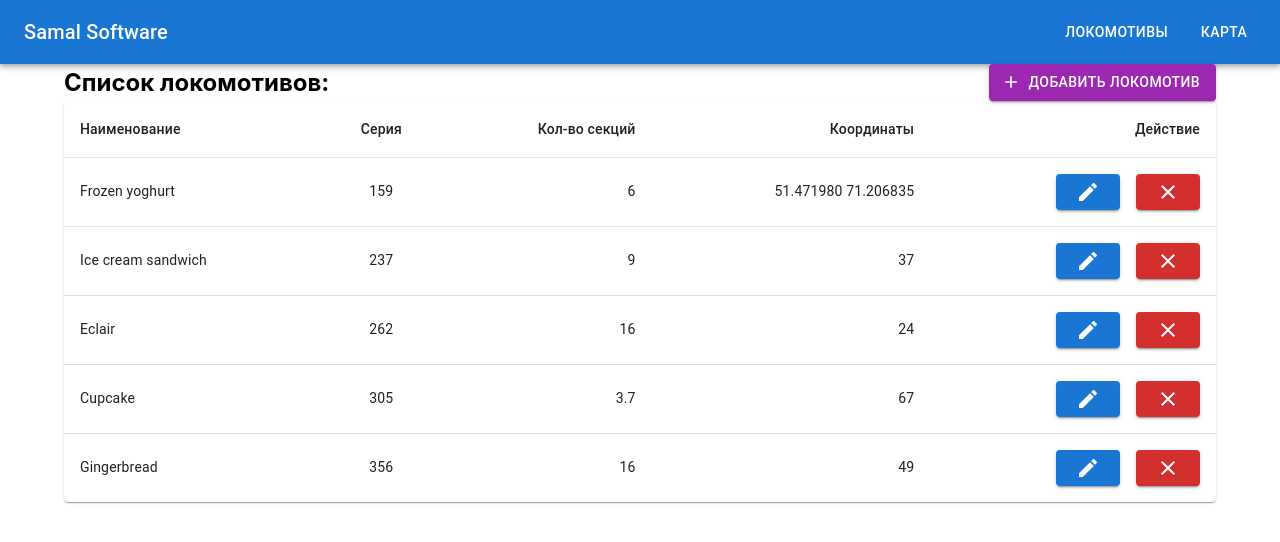
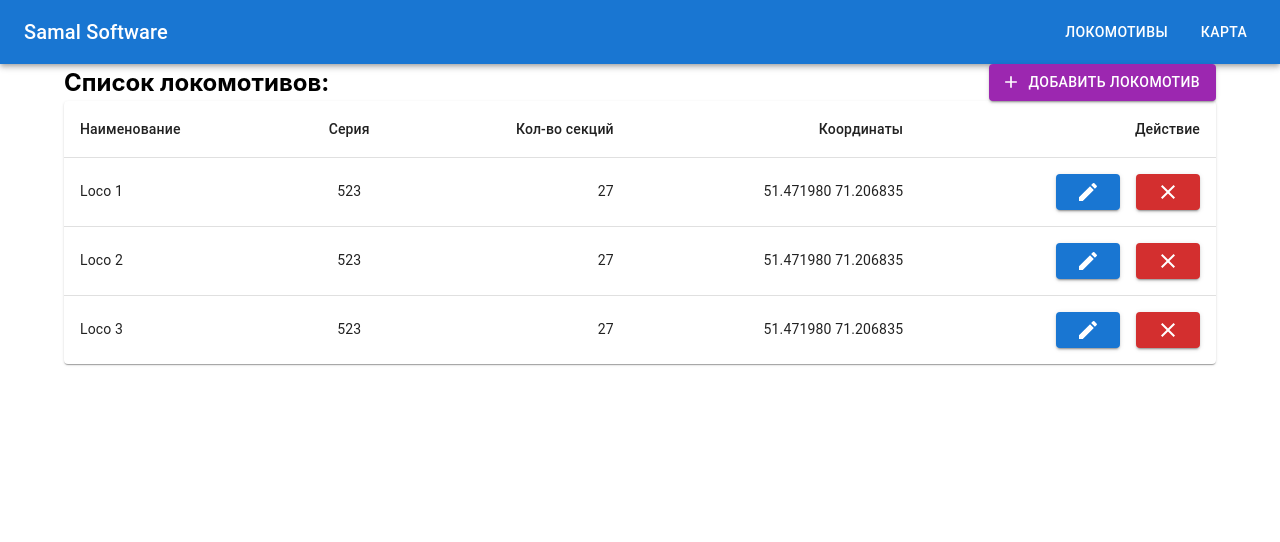
Before and after one commit to iamkniser/locomotives, a React (Create React App) app: page /locomotives-list in a window 1280 px wide. Shown: the top 542 px of the page. Built offline with nearby package versions, Linux system fonts and the light colour scheme.

Commit message:
refactoring

```diff
--- a/src/components/app/App.jsx
+++ b/src/components/app/App.jsx
@@ -12,7 +12,6 @@ function App() {
     <>
       <Navbar />
       <div className="wrapper">
-        {/* <h1>Our Gorgeous Application will be placed here!</h1> */}
         <Routes>
           <Route path="/locomotives-list" element={<LocomotivesList />} />
           <Route path="/map" element={<Map />} />
--- a/src/components/locomotives/LocomotiveItem.jsx
+++ b/src/components/locomotives/LocomotiveItem.jsx
@@ -0,0 +1,39 @@
+/* eslint-disable react/prop-types */
+import {
+  Button, Stack, TableCell, TableRow,
+} from '@mui/material';
+import React from 'react';
+import ClearIcon from '@mui/icons-material/Clear';
+import EditIcon from '@mui/icons-material/Edit';
+import { useDispatch } from 'react-redux';
+import { removeLocomotive } from '../../store/locomotiveSlice';
+
+function LocomotiveItem({ locomotive }) {
+  const dispatch = useDispatch();
+
+  const {
+    id, title, series, sections, coordinates,
+  } = locomotive;
+
+  return (
+    <TableRow
+      sx={{ '&:last-child td, &:last-child th': { border: 0 } }}
+    >
+      <TableCell component="th" scope="row">
+        {title}
+      </TableCell>
+      <TableCell align="center">{series}</TableCell>
+      <TableCell align="right">{sections}</TableCell>
+      <TableCell align="right">{coordinates}</TableCell>
+      <TableCell align="right">
+        <Stack direction="row" spacing={2} justifyContent="flex-end">
+          <Button variant="contained" color="primary"><EditIcon /></Button>
+          <Button variant="contained" color="error" onClick={() => dispatch(removeLocomotive(id))}><ClearIcon /></Button>
+        </Stack>
+      </TableCell>
+
+    </TableRow>
+  );
+}
+
+export default LocomotiveItem;
--- a/src/components/locomotives/LocomotivesList.jsx
+++ b/src/components/locomotives/LocomotivesList.jsx
@@ -11,25 +11,14 @@ import {
   Box, Button, Container, Stack,
 } from '@mui/material';
 import AddIcon from '@mui/icons-material/Add';
-import ClearIcon from '@mui/icons-material/Clear';
-import EditIcon from '@mui/icons-material/Edit';
-
-function createData(name, calories, fat, carbs) {
-  return {
-    name, calories, fat, carbs,
-  };
-}
-
-const rows = [
-  createData('Frozen yoghurt', 159, 6.0, '51.471980 71.206835'),
-  createData('Ice cream sandwich', 237, 9.0, 37, 51.471980, 71.206835),
-  createData('Eclair', 262, 16.0, 24, 51.471980, 71.206835),
-  createData('Cupcake', 305, 3.7, 67, 51.471980, 71.206835),
-  createData('Gingerbread', 356, 16.0, 49, 51.471980, 71.206835),
-];
+import { useDispatch, useSelector } from 'react-redux';
+import LocomotiveItem from './LocomotiveItem';
 
 export default function LocomotivesList() {
+  const locomotives = useSelector((state) => state.locomotives.locomotives);
   const navigate = useNavigate();
+  const dispatch = useDispatch();
+
   return (
     <Container>
       <Stack direction="row" spacing={2} alignItems="center" justifyContent="space-between">
@@ -49,25 +38,11 @@ export default function LocomotivesList() {
               </TableRow>
             </TableHead>
             <TableBody>
-              {rows.map((row) => (
-                <TableRow
-                  key={row.name}
-                  sx={{ '&:last-child td, &:last-child th': { border: 0 } }}
-                >
-                  <TableCell component="th" scope="row">
-                    {row.name}
-                  </TableCell>
-                  <TableCell align="center">{row.calories}</TableCell>
-                  <TableCell align="right">{row.fat}</TableCell>
-                  <TableCell align="right">{row.carbs}</TableCell>
-                  <TableCell align="right">
-                    <Stack direction="row" spacing={2} justifyContent="flex-end">
-                      <Button variant="contained" color="primary"><EditIcon /></Button>
-                      <Button variant="contained" color="error"><ClearIcon /></Button>
-                    </Stack>
-                  </TableCell>
-
-                </TableRow>
+              {locomotives.map((locomotive) => (
+                <LocomotiveItem
+                  key={locomotive.id}
+                  locomotive={locomotive}
+                />
               ))}
             </TableBody>
           </Table>
```
